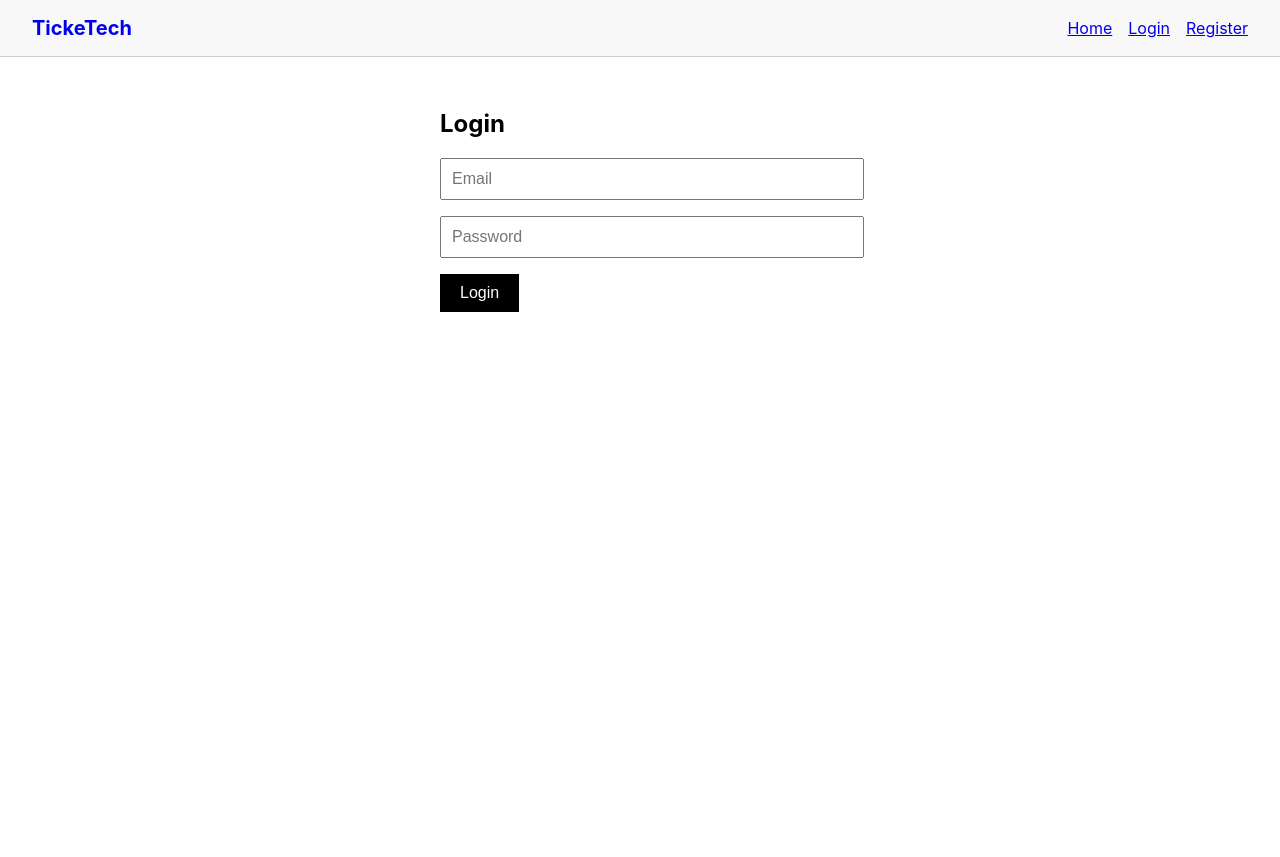
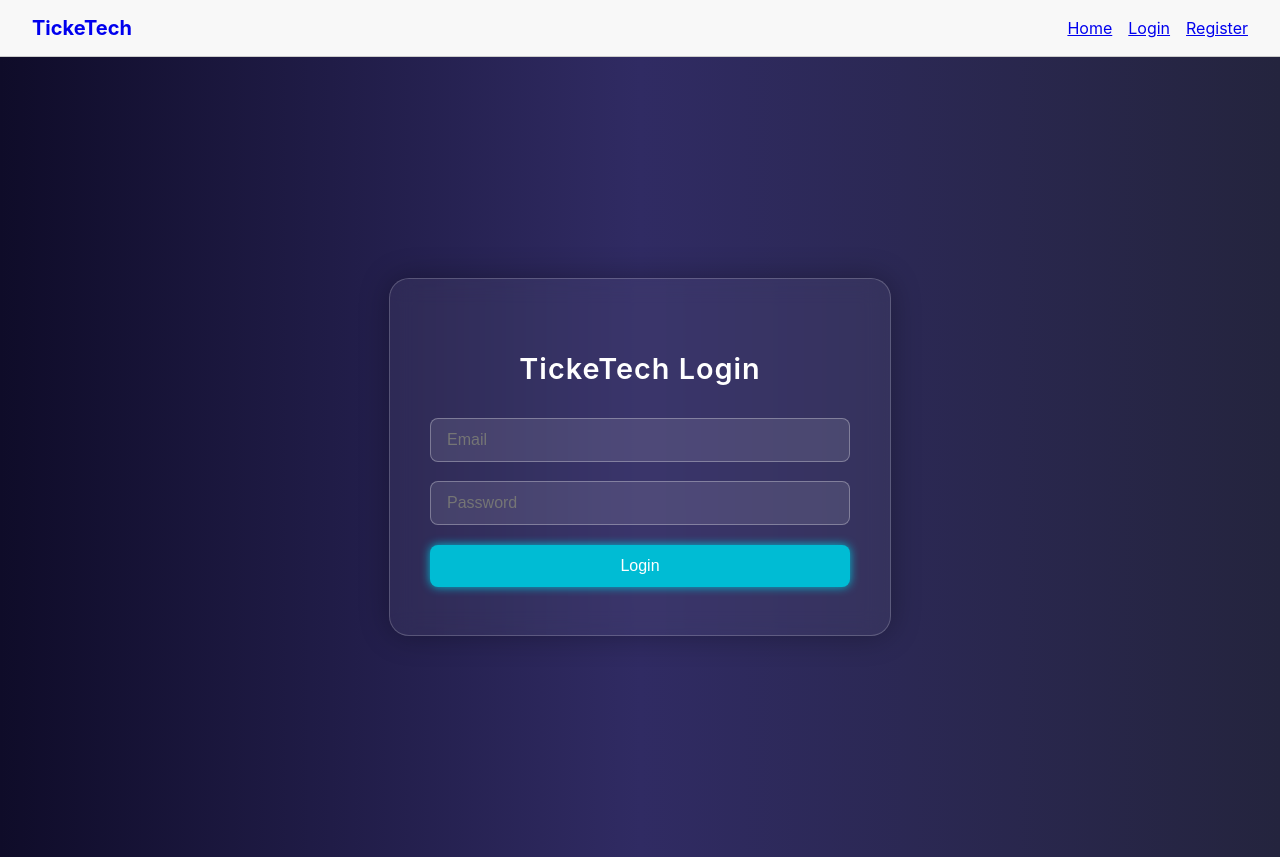
Before and after one commit to Assem-boop/TickeTech, a React (Create React App) app in the folder frontend/: page /login in a window 1280 px wide. Before the commit the page ends 800 px from the top, so only its background shows below. Built offline with nearby package versions, Linux system fonts and the light colour scheme.

Commit message:
Login GUI Commit

```diff
--- a/frontend/src/pages/Login.jsx
+++ b/frontend/src/pages/Login.jsx
@@ -16,18 +16,13 @@ const Login = () => {
     setError("");
 
     try {
-      const res = await axios.post("/api/v1/login", formData);
+      const res = await api.post("/api/v1/login", formData);
       const { token, user } = res.data;
 
-      // ✅ Save to localStorage correctly
       localStorage.setItem("token", token);
-      localStorage.setItem("user", JSON.stringify(user)); // stringified!
+      localStorage.setItem("user", JSON.stringify(user));
 
-      console.log("✅ Logged in user:", user);
-
-      // ✅ Redirect based on role
       const role = user.role?.toLowerCase();
-
       if (role === "admin") {
         navigate("/admin-dashboard");
       } else if (role === "organizer") {
@@ -37,7 +32,6 @@ const Login = () => {
       } else {
         setError("Unknown role. Access denied.");
       }
-
     } catch (err) {
       const msg =
         err.response?.data?.message ||
@@ -48,9 +42,11 @@ const Login = () => {
   };
 
   return (
-    <div style={{ padding: "2rem", maxWidth: "400px", margin: "0 auto" }}>
-      <h2>Login</h2>
+    <div style={pageStyle}>
+      <div style={glassBox}>
+        <h2 style={titleStyle}>TickeTech Login</h2>
         <form onSubmit={handleSubmit}>
+          <div style={fieldWrapper}>
             <input
               type="email"
               name="email"
@@ -58,13 +54,10 @@ const Login = () => {
               value={formData.email}
               onChange={handleChange}
               required
-          style={{
-            width: "100%",
-            padding: "10px",
-            marginBottom: "1rem",
-            fontSize: "1rem",
-          }}
+              style={inputStyle}
             />
+          </div>
+          <div style={fieldWrapper}>
             <input
               type="password"
               name="password"
@@ -72,34 +65,82 @@ const Login = () => {
               value={formData.password}
               onChange={handleChange}
               required
-          style={{
-            width: "100%",
-            padding: "10px",
-            marginBottom: "1rem",
-            fontSize: "1rem",
-          }}
+              style={inputStyle}
             />
-        <button
-          type="submit"
-          style={{
-            padding: "10px 20px",
-            fontSize: "1rem",
-            backgroundColor: "#000",
-            color: "#fff",
-            border: "none",
-            cursor: "pointer",
-          }}
-        >
+          </div>
+          <button type="submit" style={buttonStyle}>
             Login
           </button>
-        {error && (
-          <p style={{ color: "red", marginTop: "1rem", fontWeight: "bold" }}>
-            {error}
-          </p>
-        )}
+          {error && <p style={errorStyle}>{error}</p>}
         </form>
+      </div>
     </div>
   );
 };
 
+// 🧩 Styles
+const pageStyle = {
+  height: "100vh",
+  background: "linear-gradient(to right, #0f0c29, #302b63, #24243e)",
+  display: "flex",
+  justifyContent: "center",
+  alignItems: "center",
+};
+
+const glassBox = {
+  background: "rgba(255, 255, 255, 0.05)",
+  backdropFilter: "blur(12px)",
+  borderRadius: "20px",
+  padding: "3rem 2.5rem",
+  boxShadow: "0 0 30px rgba(0, 0, 0, 0.3)",
+  border: "1px solid rgba(255, 255, 255, 0.2)",
+  width: "90%",
+  maxWidth: "420px",
+  color: "white",
+};
+
+const titleStyle = {
+  textAlign: "center",
+  marginBottom: "2rem",
+  fontSize: "1.8rem",
+  letterSpacing: "1px",
+  fontWeight: "600",
+};
+
+const fieldWrapper = {
+  marginBottom: "1.2rem",
+};
+
+const inputStyle = {
+  width: "100%",
+  padding: "12px 16px",
+  fontSize: "1rem",
+  border: "1px solid rgba(255, 255, 255, 0.3)",
+  borderRadius: "8px",
+  backgroundColor: "rgba(255, 255, 255, 0.1)",
+  color: "white",
+  outline: "none",
+  boxSizing: "border-box",
+};
+
+const buttonStyle = {
+  width: "100%",
+  padding: "12px",
+  fontSize: "1rem",
+  backgroundColor: "#00bcd4",
+  color: "white",
+  border: "none",
+  borderRadius: "8px",
+  cursor: "pointer",
+  transition: "all 0.3s ease",
+  boxShadow: "0 0 10px #00bcd4",
+};
+
+const errorStyle = {
+  color: "#ff4f4f",
+  marginTop: "1rem",
+  fontWeight: "bold",
+  textAlign: "center",
+};
+
 export default Login;
```
Lines whose indentation alone changed are shown as unchanged.
